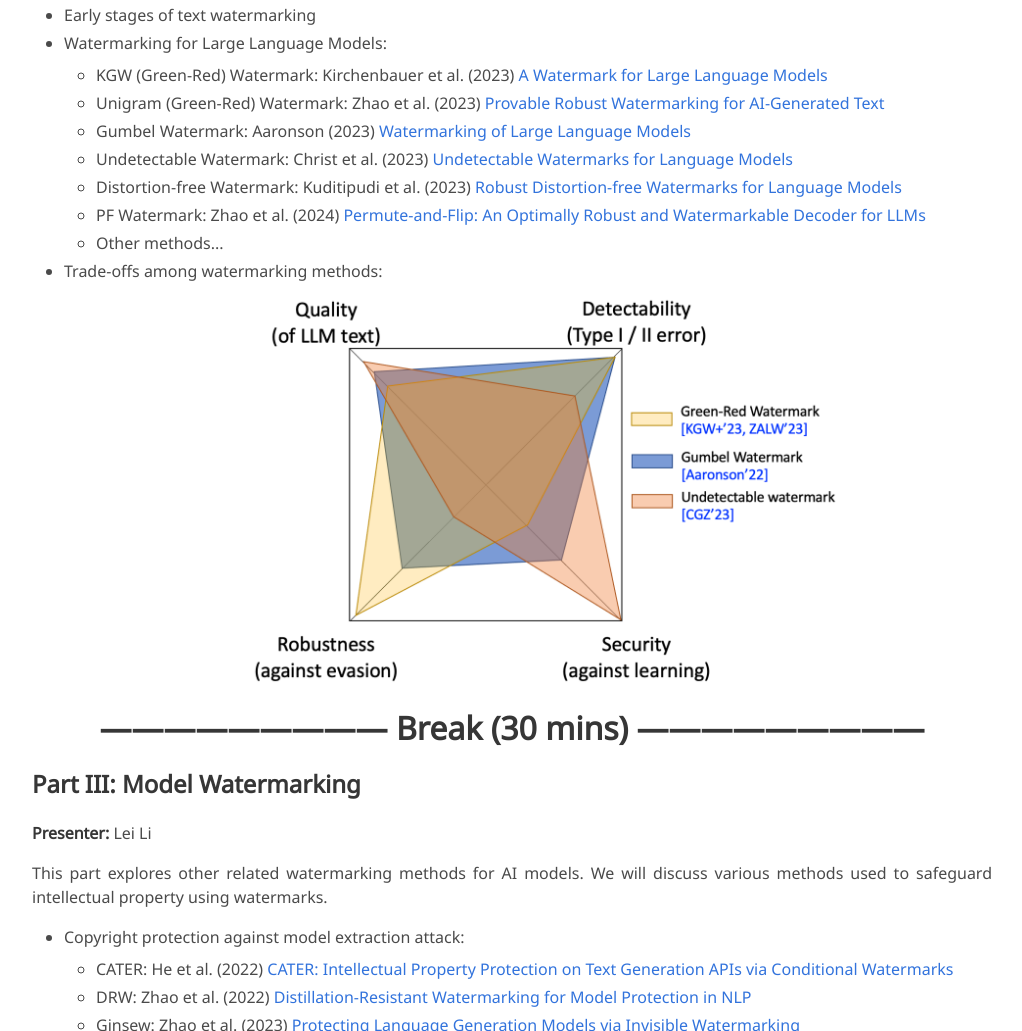
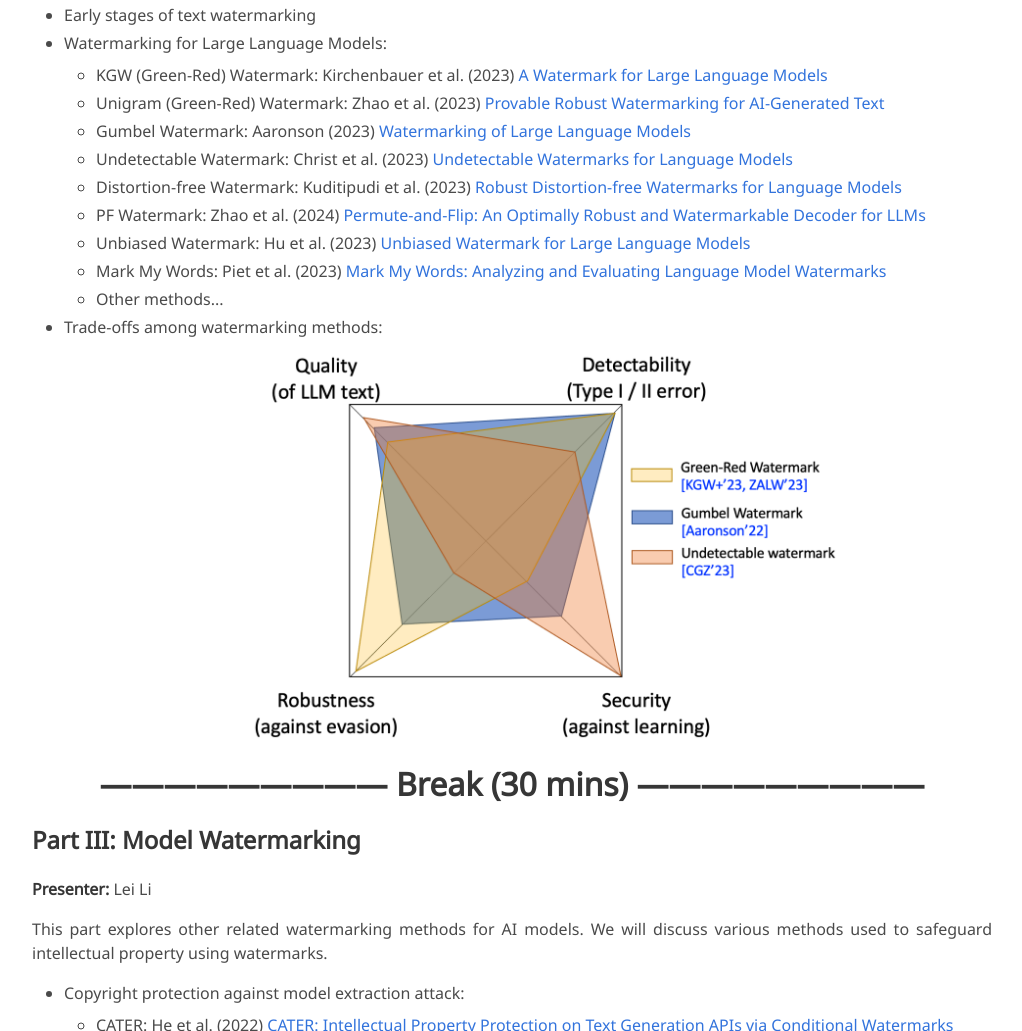
Before and after one commit to LeiLiLab/llm_watermark_tutorial, a plain HTML site: page index.html in a window 1280 px wide. Shown: the part 1322-2353 px from the top of the page, without its empty margins (128-1150 px from the left). Drawn offline with nearby package versions, Linux system fonts and the light colour scheme; some icons are missing; a web font is replaced by a local one.

Commit message:
Update index.html

```diff
--- a/index.html
+++ b/index.html
@@ -223,7 +223,19 @@
                     <a href="https://arxiv.org/abs/2402.05864" target="_blank">
                       Permute-and-Flip: An Optimally Robust and Watermarkable Decoder for LLMs
                     </a>
-                </li>
+                  </li>
+                  <li>
+                    Unbiased Watermark: Hu et al. (2023)
+                    <a href="https://arxiv.org/abs/2310.10669" target="_blank">
+                      Unbiased Watermark for Large Language Models
+                    </a>
+                  </li>
+                  <li>
+                    Mark My Words: Piet et al. (2023)
+                    <a href="https://arxiv.org/abs/2312.00273" target="_blank">
+                      Mark My Words: Analyzing and Evaluating Language Model Watermarks
+                    </a>
+                  </li>
                   <li>Other methods...</li>
               </ul>
               <li>Trade-offs among watermarking methods:
```
